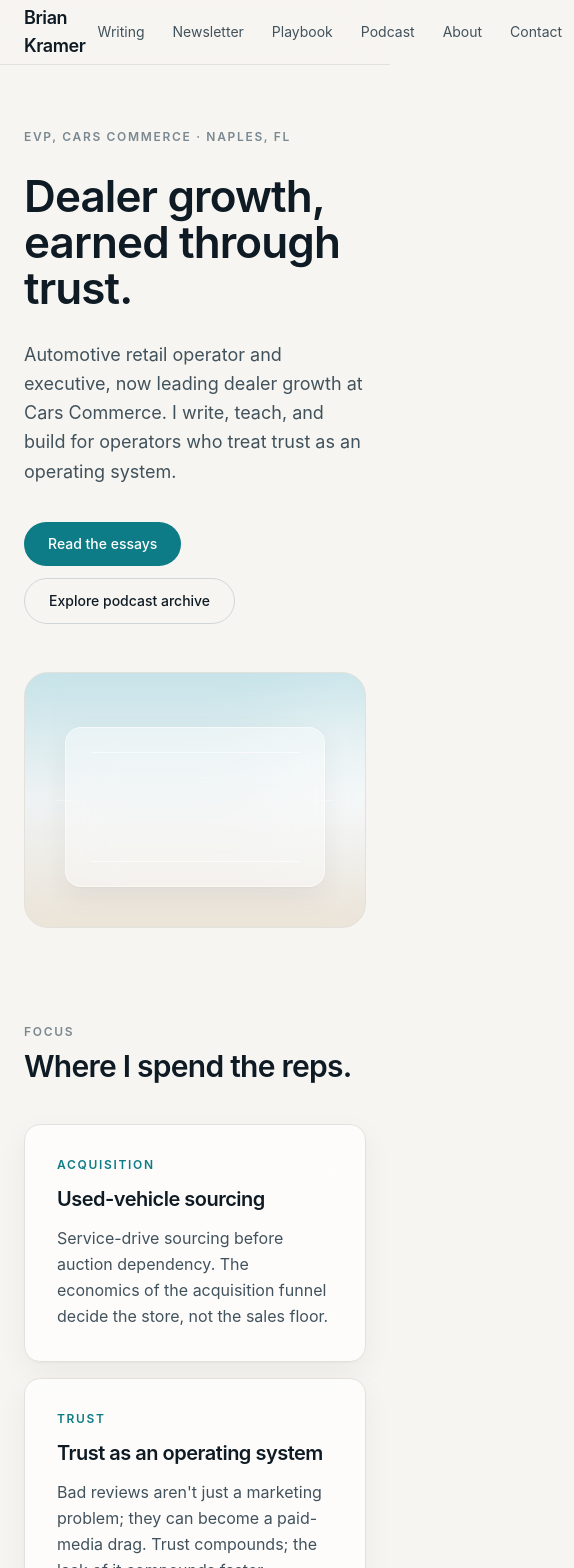
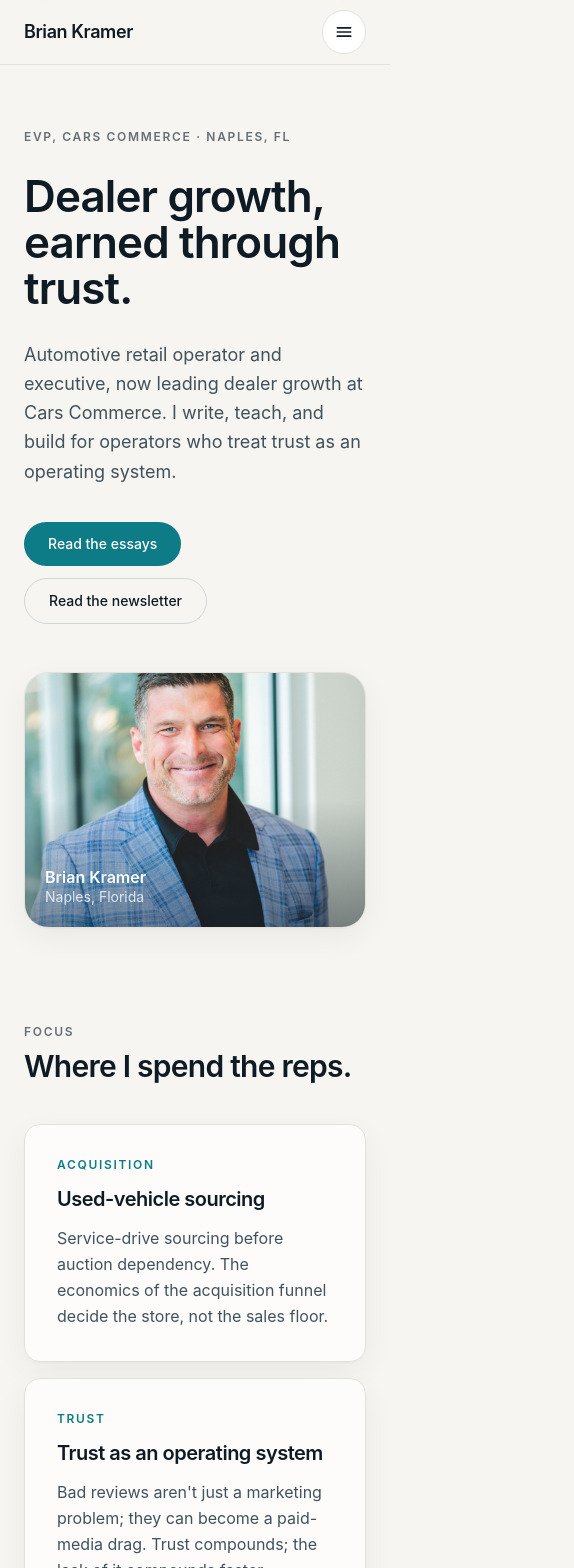
Before and after one commit to Kramerbrian/briankramer.io, a Next.js app: page / in a window 390 px wide. Shown: the top 1568 px of the page, 574 px wide, since content can reach past the window. Built offline with nearby package versions, Linux system fonts and the light colour scheme.

Commit message:
a11y contrast, hero portrait, mobile drawer, LinkedIn URL, press hedge removal

```diff
--- a/app/about/page.tsx
+++ b/app/about/page.tsx
@@ -6,7 +6,7 @@ import { siteConfig } from '@/lib/utils';
 export const metadata: Metadata = {
   title: 'About',
   description:
-    'Brian Kramer is EVP of Dealer Growth & Success at Cars Commerce. Career GM tenure in automotive retail; biography figures on this page are pending source validation.',
+    'Brian Kramer is EVP of Dealer Growth & Success at Cars Commerce, with two decades as a General Manager across import, domestic, and luxury stores in Ohio and Florida.',
   alternates: { canonical: '/about' },
 };
 
@@ -30,8 +30,7 @@ export default function AboutPage() {
                 Before Cars Commerce, I spent two decades as a General Manager — publicly traded,
                 privately held, import, domestic, and luxury stores across Ohio and Florida. Most
                 recently as GM of Germain Toyota of Naples and Germain Lincoln of Naples, where store
-                volume in those years was reported above 7,500 retail vehicles annually (biography
-                evidence; ledger confirmation pending).
+                volume in those years was reported above 7,500 retail vehicles annually.
               </p>
               <p>
                 I care about the parts of retail that don&apos;t photograph well: appraisal discipline,
--- a/app/newsletter/page.tsx
+++ b/app/newsletter/page.tsx
@@ -5,12 +5,15 @@ import { GlassCard } from '@/components/GlassCard';
 import { getNewsletterEditions } from '@/content/newsletter/editions';
 import { getCanonicalContentByPath } from '@/content/publishing/records';
 import { collectionPageJsonLd, metadataFromRecord } from '@/lib/seo';
-import { siteConfig } from '@/lib/utils';
 
 const newsletterRecord = getCanonicalContentByPath('/newsletter');
 
-/** LinkedIn profile is the verified subscribe destination present in-repo. */
-const LINKEDIN_SUBSCRIBE_URL = siteConfig.socials.linkedin;
+/**
+ * LinkedIn "Automotive Update" newsletter-follow endpoint — one-tap subscribe
+ * for signed-in members (not the profile link, which does not subscribe).
+ */
+const LINKEDIN_SUBSCRIBE_URL =
+  'https://www.linkedin.com/build-relation/newsletter-follow?entityUrn=6876750479435583488';
 
 export const metadata: Metadata = newsletterRecord
   ? {
--- a/app/page.tsx
+++ b/app/page.tsx
@@ -36,8 +36,8 @@ export default function HomePage({ searchParams }: HomePageProps) {
               <LinkButton href="/writing" variant="primary">
                 Read the essays
               </LinkButton>
-              <LinkButton href="/podcast" variant="subtle">
-                Explore podcast archive
+              <LinkButton href="/newsletter" variant="subtle">
+                Read the newsletter
               </LinkButton>
             </div>
           </div>
--- a/components/HeroGlassPanel.tsx
+++ b/components/HeroGlassPanel.tsx
@@ -1,26 +1,36 @@
+import Image from 'next/image';
 import { cn } from '@/lib/utils';
 
 interface HeroGlassPanelProps {
   className?: string;
 }
 
+/**
+ * Hero portrait panel. Fills the hero's right column with Brian's portrait
+ * (previously an empty frosted-glass mockup with no content). A subtle bottom
+ * scrim keeps the caption legible across crops.
+ */
 export function HeroGlassPanel({ className }: HeroGlassPanelProps) {
   return (
-    <div
+    <figure
       className={cn(
-        'relative aspect-[4/3] w-full overflow-hidden rounded-3xl border border-line',
-        'bg-gradient-to-b from-hero-sky via-bg-alt to-hero-sand',
+        'relative aspect-[4/3] w-full overflow-hidden rounded-3xl border border-line shadow-glass',
         className,
       )}
-      aria-hidden="true"
     >
-      <div className="absolute -right-16 top-6 h-40 w-40 rounded-full bg-white/40 blur-2xl" />
-      <div className="absolute inset-0 bg-white/10 backdrop-blur-md" />
-      <div className="absolute inset-x-8 top-1/2 h-px bg-white/50" />
-      <div className="absolute inset-x-10 bottom-10 h-40 rounded-2xl border border-white/50 bg-white/40 shadow-glass backdrop-blur-xl">
-        <div className="absolute inset-x-6 top-6 h-px bg-white/60" />
-        <div className="absolute inset-x-6 bottom-6 h-px bg-white/60" />
-      </div>
-    </div>
+      <Image
+        src="/images/brian-portrait-blue.jpg"
+        alt="Brian Kramer"
+        fill
+        priority
+        sizes="(min-width: 1024px) 40vw, 100vw"
+        className="object-cover object-[50%_22%]"
+      />
+      <div className="absolute inset-0 bg-gradient-to-t from-ink/45 via-ink/0 to-ink/0" />
+      <figcaption className="absolute bottom-5 left-5 text-white">
+        <p className="font-display text-base font-semibold leading-tight">Brian Kramer</p>
+        <p className="text-sm text-white/80">Naples, Florida</p>
+      </figcaption>
+    </figure>
   );
 }
--- a/components/Nav.tsx
+++ b/components/Nav.tsx
@@ -1,4 +1,8 @@
+'use client';
+
 import Link from 'next/link';
+import { usePathname } from 'next/navigation';
+import { useEffect, useRef, useState } from 'react';
 import { Logo } from './Logo';
 
 const links = [
@@ -10,23 +14,105 @@ const links = [
   { href: '/contact', label: 'Contact' },
 ];
 
+const linkBase =
+  'rounded-full px-3 py-1.5 text-sm text-ink-muted transition-colors hover:text-ink hover:bg-surface-muted focus-visible:text-ink focus-visible:bg-surface-muted';
+
 export function Nav() {
+  const [open, setOpen] = useState(false);
+  const pathname = usePathname();
+  const panelRef = useRef<HTMLDivElement>(null);
+
+  // Close the drawer whenever the route changes.
+  useEffect(() => {
+    setOpen(false);
+  }, [pathname]);
+
+  // While open: Escape to close, lock body scroll, move focus into the panel.
+  useEffect(() => {
+    if (!open) return;
+    const onKey = (e: KeyboardEvent) => {
+      if (e.key === 'Escape') setOpen(false);
+    };
+    document.addEventListener('keydown', onKey);
+    const prevOverflow = document.body.style.overflow;
+    document.body.style.overflow = 'hidden';
+    panelRef.current?.querySelector<HTMLElement>('a')?.focus();
+    return () => {
+      document.removeEventListener('keydown', onKey);
+      document.body.style.overflow = prevOverflow;
+    };
+  }, [open]);
+
   return (
     <header className="sticky top-0 z-50 border-b border-line bg-bg/75 backdrop-blur-xl">
       <div className="container-page flex h-16 items-center justify-between">
         <Logo />
-        <nav aria-label="Primary" className="flex items-center gap-1 md:gap-2">
+
+        {/* Desktop nav — hidden below md */}
+        <nav aria-label="Primary" className="hidden items-center gap-1 md:flex md:gap-2">
           {links.map((link) => (
-            <Link
-              key={link.href}
-              href={link.href}
-              className="rounded-full px-3 py-1.5 text-sm text-ink-muted transition-colors hover:text-ink hover:bg-surface-muted focus-visible:text-ink focus-visible:bg-surface-muted"
-            >
+            <Link key={link.href} href={link.href} className={linkBase}>
               {link.label}
             </Link>
           ))}
         </nav>
+
+        {/* Mobile trigger — hidden at md+ */}
+        <button
+          type="button"
+          onClick={() => setOpen((v) => !v)}
+          aria-expanded={open}
+          aria-controls="mobile-nav"
+          aria-label={open ? 'Close menu' : 'Open menu'}
+          className="inline-flex h-11 w-11 items-center justify-center rounded-full border border-line bg-surface text-ink transition-colors hover:bg-surface-muted focus-visible:outline-none focus-visible:ring-4 focus-visible:ring-accent-soft md:hidden"
+        >
+          {open ? (
+            <svg width="20" height="20" viewBox="0 0 24 24" fill="none" stroke="currentColor" strokeWidth="2" strokeLinecap="round" aria-hidden="true">
+              <path d="M6 6l12 12M18 6L6 18" />
+            </svg>
+          ) : (
+            <svg width="20" height="20" viewBox="0 0 24 24" fill="none" stroke="currentColor" strokeWidth="2" strokeLinecap="round" aria-hidden="true">
+              <path d="M4 7h16M4 12h16M4 17h16" />
+            </svg>
+          )}
+        </button>
       </div>
+
+      {/* Mobile drawer */}
+      {open && (
+        <>
+          <button
+            aria-hidden="true"
+            tabIndex={-1}
+            onClick={() => setOpen(false)}
+            className="fixed inset-x-0 bottom-0 top-16 z-40 bg-ink/10 md:hidden"
+          />
+          <div
+            id="mobile-nav"
+            ref={panelRef}
+            className="absolute inset-x-0 top-16 z-50 border-b border-line bg-bg md:hidden"
+          >
+            <nav aria-label="Primary mobile" className="container-page flex flex-col py-2">
+              {links.map((link) => {
+                const active = pathname === link.href;
+                return (
+                  <Link
+                    key={link.href}
+                    href={link.href}
+                    aria-current={active ? 'page' : undefined}
+                    className={
+                      'flex min-h-[52px] items-center border-b border-line py-3 text-base last:border-b-0 ' +
+                      (active ? 'font-semibold text-accent' : 'text-ink')
+                    }
+                  >
+                    {link.label}
+                  </Link>
+                );
+              })}
+            </nav>
+          </div>
+        </>
+      )}
     </header>
   );
 }
--- a/content/press.ts
+++ b/content/press.ts
@@ -5,7 +5,6 @@ export interface PressMention {
 }
 
 export const pressMentions: PressMention[] = [
-  { publication: 'The Wall Street Journal', note: 'Source validation pending' },
   {
     publication: 'Automotive News',
     note: '2012 Retail 40 Under 40 — primary award page',
@@ -26,7 +25,6 @@ export const pressMentions: PressMention[] = [
     note: 'Oct 2021 quote — Good Luck With Your Carvana Purchase',
     url: 'https://www.jalopnik.com/good-luck-with-your-carvana-purchase-1847916850/',
   },
-  { publication: 'PBS "Viewpoint" with Dennis Quaid', note: 'Appearance citation pending' },
 ];
 
 export interface Credential {
@@ -43,20 +41,17 @@ export const credentials: Credential[] = [
   },
   {
     label: 'Former member, Google Dealer Advisory Board',
-    detail: 'Biography evidence; roster confirmation pending',
   },
   {
     label: 'Helped lead an early end-to-end paperless automotive transaction',
-    detail: 'Qualified claim — absolute “industry first” not asserted here',
     year: '2020',
   },
   {
     label: 'Facilitated an early Web3 transaction in automotive retail',
-    detail: 'Qualified claim — absolute “industry first” not asserted here',
   },
   {
     label: 'Former GM, Germain Toyota of Naples & Germain Lincoln of Naples',
-    detail: 'Reported store volume above 7,500 retail vehicles annually (biography evidence; ledger confirmation pending)',
+    detail: 'Reported store volume above 7,500 retail vehicles annually.',
   },
 ];
 
@@ -89,7 +84,7 @@ export const sourceValidationQueue: SourceValidationQueueItem[] = [
     queueId: 'svq-wsj-mention',
     claimIds: ['press-wsj-source-pending'],
     currentPublicClaim:
-      'Homepage “Featured in” lists The Wall Street Journal with note: Source validation pending. No URL is published.',
+      'Removed from public pressMentions pending a primary WSJ citation. Not shown on any public surface. Re-add to pressMentions once a durable source is supplied.',
     currentStatus: 'pending',
     exactSourceNeeded:
       'Primary WSJ article or profile naming Brian Kramer as subject, quoted source, or bylined author — with headline, publication date, and durable permalink or archivable citation.',
@@ -188,7 +183,7 @@ export const sourceValidationQueue: SourceValidationQueueItem[] = [
     queueId: 'svq-pbs-viewpoint-appearance',
     claimIds: ['press-pbs-viewpoint-source-pending'],
     currentPublicClaim:
-      'Homepage “Featured in” lists PBS "Viewpoint" with Dennis Quaid with note: Appearance citation pending. No episode URL is published.',
+      'Removed from public pressMentions pending a primary appearance citation. Not shown on any public surface. Re-add to pressMentions once an episode/air-date source is supplied.',
     currentStatus: 'pending',
     exactSourceNeeded:
       'PBS episode page, program guide entry, or broadcast metadata showing Brian Kramer appearance on Viewpoint with Dennis Quaid including air date or episode identifier.',
--- a/tailwind.config.ts
+++ b/tailwind.config.ts
@@ -20,7 +20,7 @@ const config: Config = {
         ink: {
           DEFAULT: '#0F1B24',
           muted: '#41525C',
-          faint: '#7A8891',
+          faint: '#646F77',
         },
         accent: {
           DEFAULT: '#0E7C86',
```
